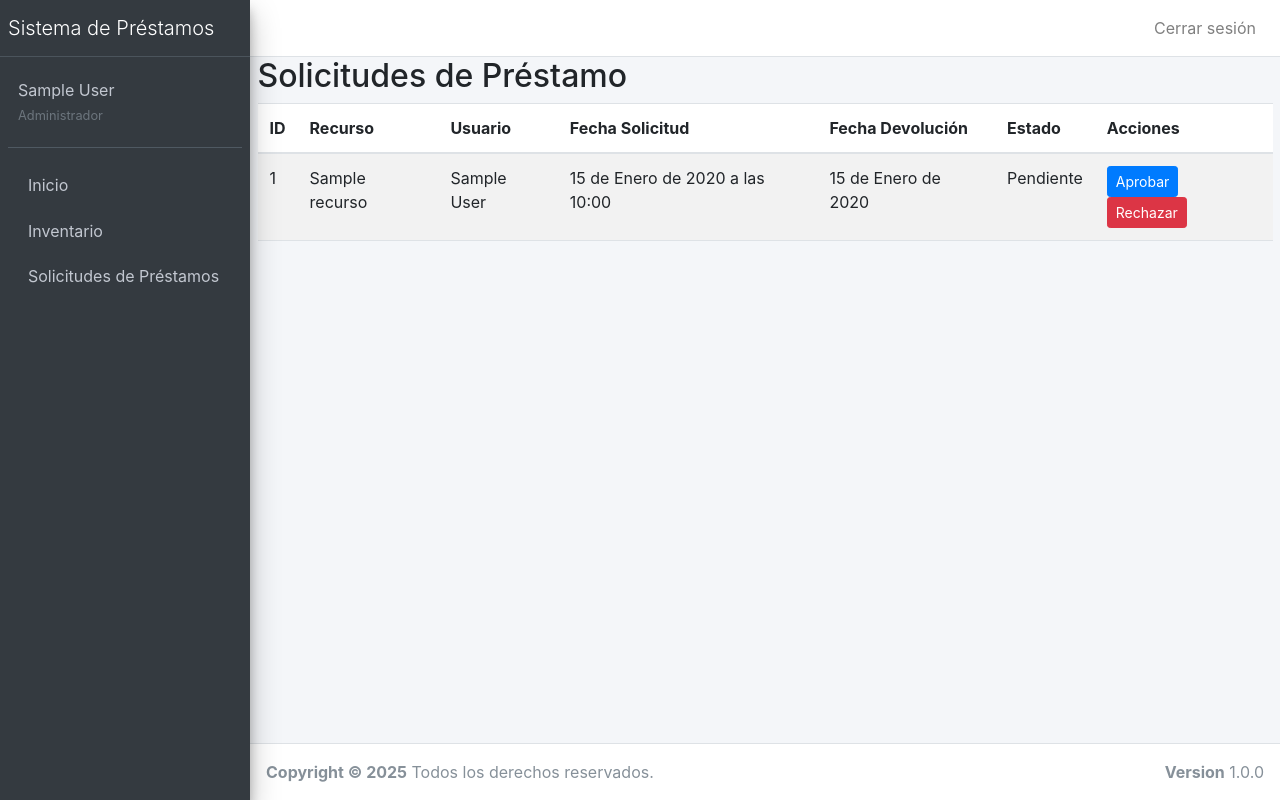
After one commit to andreaeraso/prestamos1, a Django app: page /solicitudes/ in a window 1280 px wide. The commit adds this page. Run offline with Django 5.2, Linux system fonts and the light colour scheme; a user stored in the database is signed in; tables that the repository leaves empty hold one stand-in row (values such as "Sample post"); some libraries are stand-ins or nearby versions.

Commit message:
Cambios 3

```diff
--- a/prestamos/models.py
+++ b/prestamos/models.py
@@ -100,3 +100,23 @@ class Prestamo(models.Model):
 
     def __str__(self):
         return f"{self.usuario.codigo} -> {self.recurso.nombre} ({'Devuelto' if self.devuelto else 'Pendiente'})"
+
+class SolicitudPrestamo(models.Model):
+    PENDIENTE = 'pendiente'
+    APROBADO = 'aprobado'
+    RECHAZADO = 'rechazado'
+
+    ESTADOS = [
+        (PENDIENTE, 'Pendiente'),
+        (APROBADO, 'Aprobado'),
+        (RECHAZADO, 'Rechazado'),
+    ]
+
+    fecha_solicitud = models.DateTimeField(auto_now_add=True)  # Fecha y hora automática
+    recurso = models.ForeignKey(Recurso, on_delete=models.CASCADE)  # Recurso solicitado
+    usuario = models.ForeignKey(Usuario, on_delete=models.CASCADE)  # Estudiante que solicita
+    fecha_devolucion = models.DateField(help_text="Fecha estimada de devolución")
+    estado = models.CharField(max_length=20, choices=ESTADOS, default=PENDIENTE)
+
+    def __str__(self):
+        return f"Solicitud de {self.usuario.codigo} para {self.recurso.nombre} - {self.get_estado_display()}"
--- /dev/null
+++ b/prestamos/templates/admin/solicitudes_prestamo.html
@@ -0,0 +1,41 @@
+{% extends "base.html" %}
+
+{% block content %}
+<div class="container">
+    <h2>Solicitudes de Préstamo</h2>
+
+    {% if solicitudes %}
+        <table class="table table-striped">
+            <thead>
+                <tr>
+                    <th>ID</th>
+                    <th>Recurso</th>
+                    <th>Usuario</th>
+                    <th>Fecha Solicitud</th>
+                    <th>Fecha Devolución</th>
+                    <th>Estado</th>
+                    <th>Acciones</th>
+                </tr>
+            </thead>
+            <tbody>
+                {% for solicitud in solicitudes %}
+                <tr>
+                    <td>{{ solicitud.id }}</td>
+                    <td>{{ solicitud.recurso.nombre }}</td>
+                    <td>{{ solicitud.usuario.first_name }} {{ solicitud.usuario.last_name }}</td>
+                    <td>{{ solicitud.fecha_solicitud }}</td>
+                    <td>{{ solicitud.fecha_devolucion }}</td>
+                    <td>{{ solicitud.get_estado_display }}</td>
+                    <td>
+                        <a href="{% url 'aprobar_solicitud' solicitud.id %}" class="btn btn-primary btn-sm">Aprobar</a>
+                        <a href="{% url 'rechazar_solicitud' solicitud.id %}" class="btn btn-danger btn-sm">Rechazar</a>
+                    </td>
+                </tr>
+                {% endfor %}
+            </tbody>
+        </table>
+    {% else %}
+        <p>No hay solicitudes de préstamo registradas.</p>
+    {% endif %}
+</div>
+{% endblock %}
--- a/prestamos/templates/base.html
+++ b/prestamos/templates/base.html
@@ -66,17 +66,17 @@
                         </li>
                         {% if request.user.rol == 'admin' %}
                         <li class="nav-item">
-                            <a href="#" class="nav-link">
+                            <a href="{% url 'inventario' %}" class="nav-link">
                                 <i class="nav-icon fas fa-cog"></i>
-                                <p>Administración</p>
+                                <p>Inventario</p>
                             </a>
                         </li>
                         {% endif %}
                         {% if request.user.rol == 'admin' %}
                         <li class="nav-item">
-                            <a href="{% url 'inventario' %}" class="nav-link">
+                            <a href="{% url 'lista_solicitudes' %}" class="nav-link">
                                 <i class="nav-icon fas fa-cog"></i>
-                                <p>Inventario</p>
+                                <p>Solicitudes de Préstamos</p>
                             </a>
                         </li>
                         {% endif %}
@@ -93,6 +93,14 @@
                             <a href="{% url 'lista_dependencias' %}" class="nav-link">
                                 <i class="nav-icon fas fa-book"></i>
                                 <p>Solicitar Préstamo</p>
+                            </a>
+                        </li>
+                        {% endif %}
+                        {% if request.user.rol == 'estudiante' %}
+                        <li class="nav-item">
+                            <a href="{% url 'mis_solicitudes' %}" class="nav-link">
+                                <i class="nav-icon fas fa-cog"></i>
+                                <p>Mis solicitudes</p>
                             </a>
                         </li>
                         {% endif %}
--- a/prestamos/urls.py
+++ b/prestamos/urls.py
@@ -8,7 +8,8 @@ from .views import (
     solicitar_prestamo, agregar_recurso, editar_recurso, eliminar_recurso,
     recursos_no_disponibles, prestamos_lista, nuevo_prestamo, prestamos_activos,
     historial_prestamos, editar_prestamo, marcar_devuelto, lista_dependencias,
-    recursos_por_dependencia
+    recursos_por_dependencia, lista_solicitudes, aprobar_solicitud, rechazar_solicitud,
+    mis_solicitudes
 )
 
 router = DefaultRouter()
@@ -32,6 +33,11 @@ urlpatterns = [
     path('inventario/no-disponibles/', recursos_no_disponibles, name='recursos_no_disponibles'),
     path('prestamo/dependencias/', lista_dependencias, name='lista_dependencias'),
     path('dependencia/<int:dependencia_id>/recursos/', recursos_por_dependencia, name='recursos_por_dependencia'),
+    path('solicitar_prestamo/<int:recurso_id>/', solicitar_prestamo, name='solicitar_prestamo'),
+    path('solicitudes/', lista_solicitudes, name='lista_solicitudes'),
+    path('solicitudes/aprobar/<int:solicitud_id>/', aprobar_solicitud, name='aprobar_solicitud'),
+    path('solicitudes/rechazar/<int:solicitud_id>/', rechazar_solicitud, name='rechazar_solicitud'),
+    path('mis-solicitudes/', mis_solicitudes, name='mis_solicitudes'),
 
     path('prestamos/', prestamos_lista, name='prestamos_lista'),
     path('prestamos/nuevo/', nuevo_prestamo, name='nuevo_prestamo'),
--- a/prestamos/views.py
+++ b/prestamos/views.py
@@ -2,7 +2,7 @@ from django.shortcuts import render, get_object_or_404, redirect
 from django.contrib.auth.decorators import login_required
 from django.contrib.auth import authenticate, login, logout
 from django.contrib import messages
-from .models import Dependencia, Recurso, Prestamo, Usuario
+from .models import Dependencia, Recurso, Prestamo, Usuario, SolicitudPrestamo
 from datetime import datetime, timedelta
 from django.utils import timezone
 from django.contrib.auth.hashers import make_password
@@ -197,9 +197,9 @@ def prestamos_pendientes(request):
     prestamos = Prestamo.objects.filter(usuario=request.user, devuelto=False)
     return render(request, 'prestamos_pendientes.html', {'prestamos': prestamos})
 
-# ==========================
+#
 # 🔐 NUEVAS VISTAS PARA LOGIN/LOGOUT
-# ==========================
+#
 
 # Vista para iniciar sesión
 def login_view(request):
@@ -222,6 +222,9 @@ def logout_view(request):
     logout(request)
     messages.success(request, "Has cerrado sesión correctamente")
     return redirect("login")  # Redirige al login después de cerrar sesión
+
+
+#####################################################################################
 
 # Vistas de Préstamos
 @login_required
@@ -349,6 +352,10 @@ def marcar_devuelto(request, prestamo_id):
 
     return redirect('prestamos_lista')
 
+
+##########################################################################################
+
+
 def registro_view(request): #Registro de un usuario
     if request.method == 'POST':
         # Obtener datos del formulario
@@ -393,46 +400,65 @@ def registro_view(request): #Registro de un usuario
 
     return render(request, 'registro.html')
 
+## Solicitudes de los prestamos
 @login_required
 def solicitar_prestamo(request, recurso_id):
     recurso = get_object_or_404(Recurso, id=recurso_id)
 
-    # Verificar si el recurso está disponible
-    if not recurso.disponible:
-        messages.error(request, "Este recurso no está disponible actualmente.")
+    if request.method == 'POST':
+        fecha_devolucion = request.POST.get('fecha_devolucion')
+
+        # Crear la solicitud de préstamo
+        SolicitudPrestamo.objects.create(
+            recurso=recurso,
+            usuario=request.user,  # Suponiendo que el usuario autenticado es un estudiante
+            fecha_devolucion=fecha_devolucion,
+            estado=SolicitudPrestamo.PENDIENTE
+        )
+    return redirect('recursos_por_dependencia', dependencia_id=recurso.dependencia.id)  # Cambia esto al nombre correcto de tu vista
+
+#Lista para que el administrador pueda ver las solicitudes
+@login_required
+def lista_solicitudes(request):
+    if request.user.rol != 'admin':  # Asegurar que solo los administradores accedan
         return redirect('inicio')
 
-    # Verificar si el usuario ya tiene un préstamo activo de este recurso
-    prestamo_activo = Prestamo.objects.filter(
-        usuario=request.user,
-        recurso=recurso,
-        devuelto=False
-    ).exists()
+    solicitudes = SolicitudPrestamo.objects.select_related('recurso', 'usuario').order_by('-fecha_solicitud')
 
-    if prestamo_activo:
-        messages.error(request, "Ya tienes un préstamo activo de este recurso.")
+    return render(request, 'admin/solicitudes_prestamo.html', {'solicitudes': solicitudes})
+
+@login_required
+def aprobar_solicitud(request, solicitud_id):
+    if request.user.rol != "admin":
         return redirect('inicio')
 
-    if request.method == 'POST':
-        # Crear el préstamo
-        fecha_devolucion = datetime.now() + timedelta(days=7)  # Por defecto 7 días
-        Prestamo.objects.create(
-            usuario=request.user,
-            recurso=recurso,
-            fecha_devolucion=fecha_devolucion
-        )
+    solicitud = get_object_or_404(SolicitudPrestamo, id=solicitud_id)
+    solicitud.estado = SolicitudPrestamo.APROBADO
+    solicitud.save()
+    return redirect('lista_solicitudes')
 
-        # Actualizar el estado del recurso
-        recurso.disponible = False
-        recurso.save()
-
-        messages.success(request, "Préstamo realizado con éxito.")
+@login_required
+def rechazar_solicitud(request, solicitud_id):
+    if request.user.rol != "admin":
         return redirect('inicio')
 
-    return render(request, 'prestamo/solicitar.html', {
-        'recurso': recurso
-    })
+    solicitud = get_object_or_404(SolicitudPrestamo, id=solicitud_id)
+    solicitud.estado = SolicitudPrestamo.RECHAZADO
+    solicitud.save()
+    return redirect('lista_solicitudes')
 
+#Lista para que el estudiante pueda ver sus solicitudes
+@login_required
+def mis_solicitudes(request):
+    if request.user.rol != "estudiante":  # Solo permitir a estudiantes
+        return redirect('inicio')
+
+    solicitudes = SolicitudPrestamo.objects.filter(usuario=request.user).select_related('recurso').order_by('-fecha_solicitud')
+
+    return render(request, 'estudiante/mis_solicitudes.html', {'solicitudes': solicitudes})
+
+
+## Visualizacion de los recursos y las dependecias
 @login_required
 def lista_dependencias(request): #Esta lista es la que se muestra en la pagina del estudiante al darle solicitar prestamo
     if request.user.rol != 'estudiante':
@@ -444,6 +470,7 @@ def lista_dependencias(request): #Esta lista es la que se muestra en la pagina d
 
 @login_required
 def recursos_por_dependencia(request, dependencia_id):
+
     dependencia = get_object_or_404(Dependencia, id=dependencia_id)
     recursos_queryset = Recurso.objects.filter(dependencia=dependencia, disponible=True)
 
```
Also changed, not shown: prestamos/templates/estudiante/mis_solicitudes.html (added, +42 -0 lines), prestamos/templates/prestamo/recursos_dependencia.html (+18 -1 lines), prestamos/migrations/0007_solicitudprestamo.py (added).
